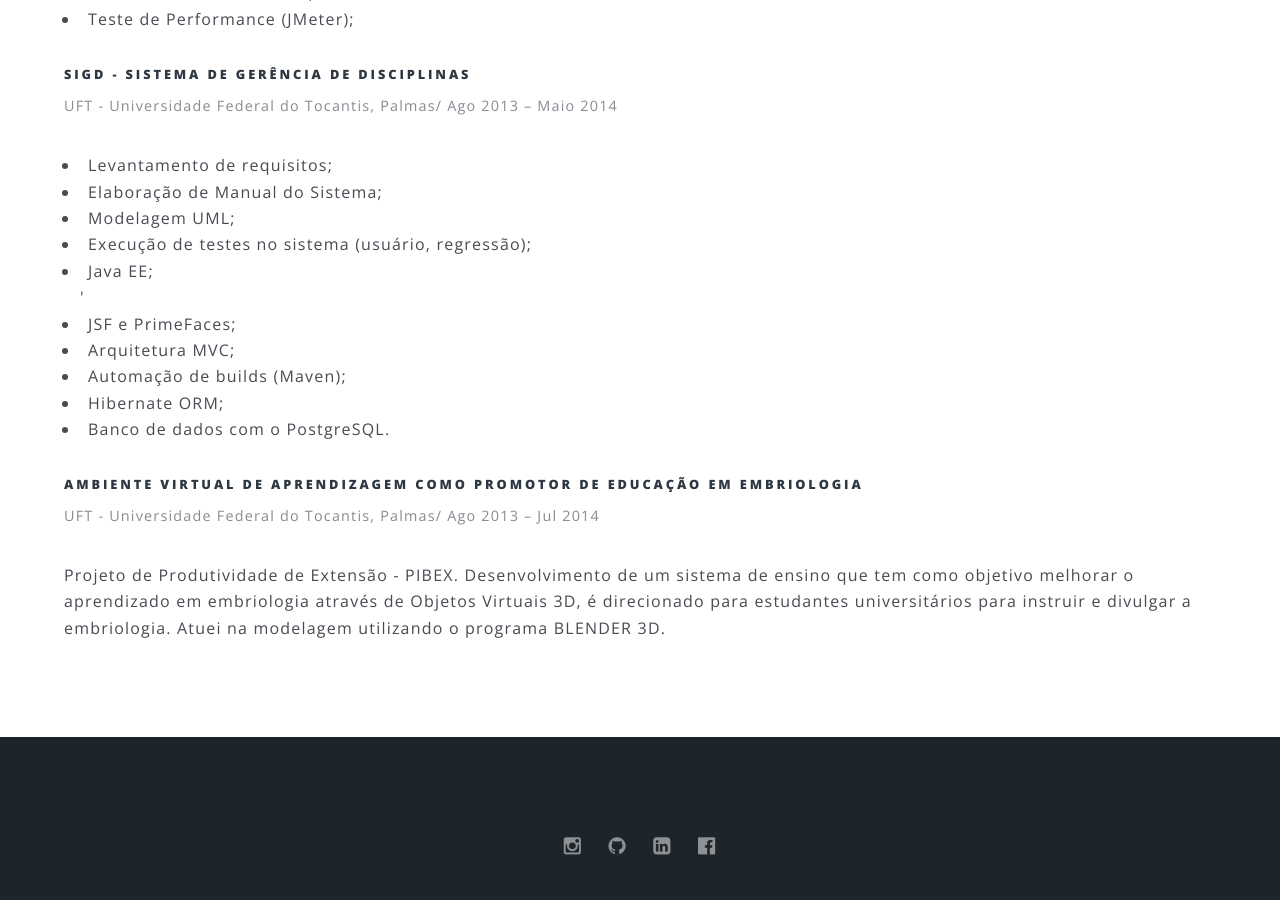
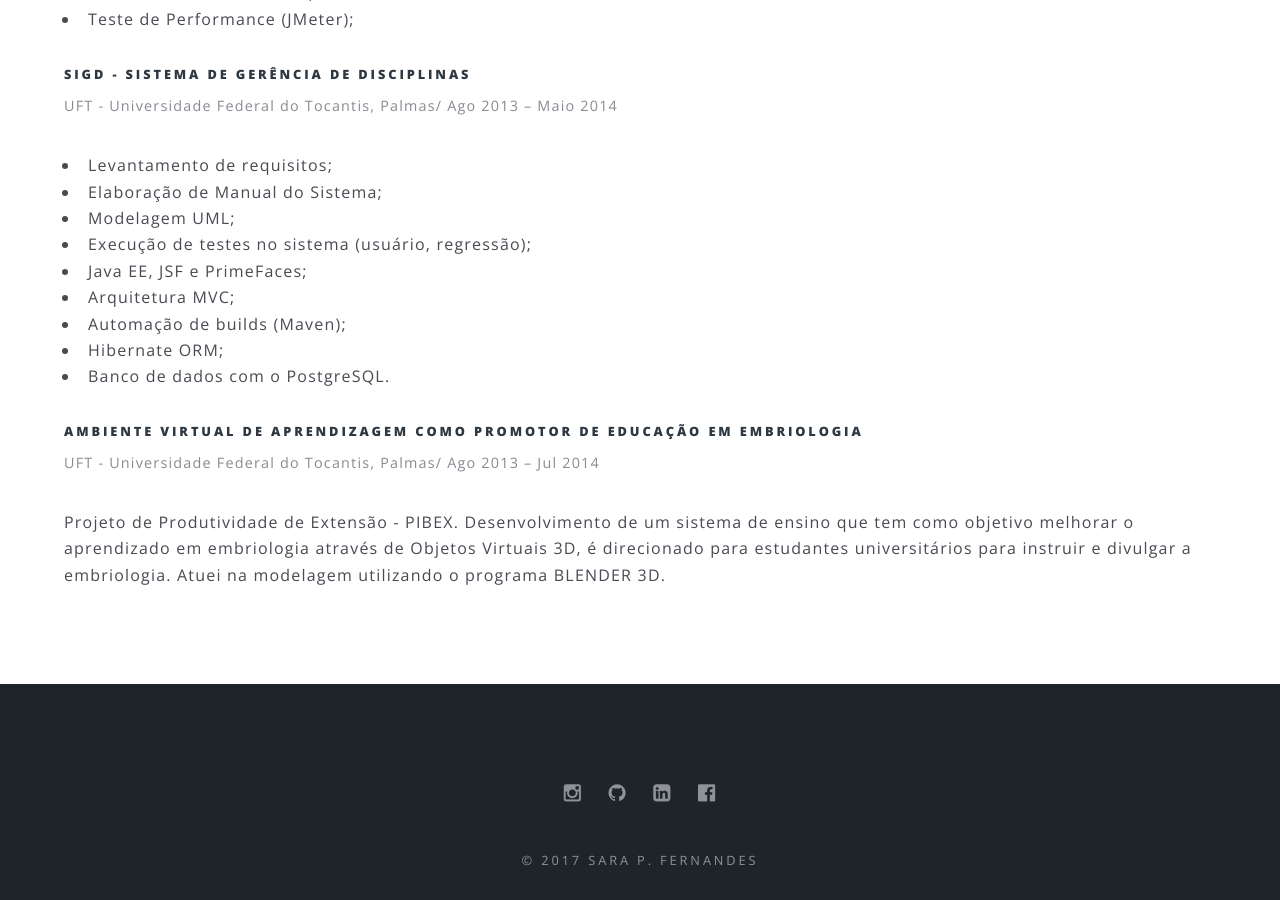
Before and after one commit to SaraFernandes/sarafernandes.github.io_sfdhgdfg, a Jekyll site: the page built from experiencias.html, in a window 1280 px wide and 900 px high, scrolled down 2508 px. Built offline with Jekyll 4.4.1, drawn with Linux system fonts in a browser that asks for light colours.

```diff
--- a/experiencias.html
+++ b/experiencias.html
@@ -107,8 +107,7 @@ title: Experiências
 							<li>Elaboração   de Manual do Sistema;</li>
 							<li>Modelagem UML;</li>
 							<li>Execução de testes no sistema (usuário, regressão);</li>
-							<li>Java EE;</li>
-'							<li>JSF e PrimeFaces;</li>
+							<li>Java EE, JSF e PrimeFaces;</li>
 							<li>Arquitetura MVC;</li>
 							<li>Automação de builds (Maven);</li>
 							<li>Hibernate ORM;</li>
```
